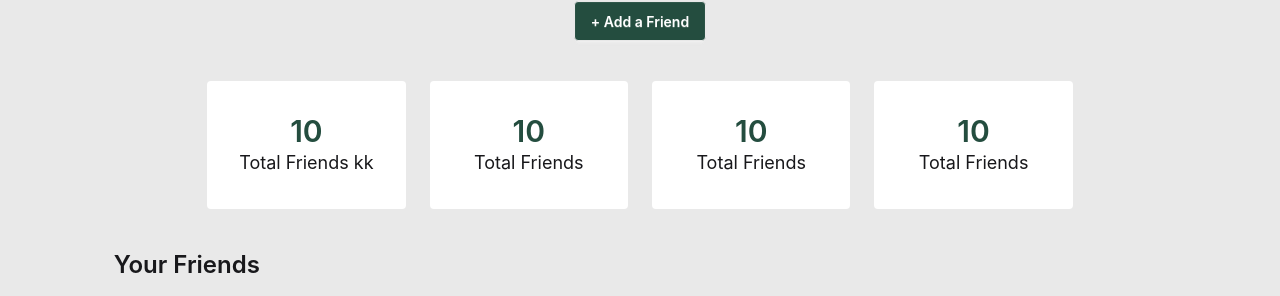
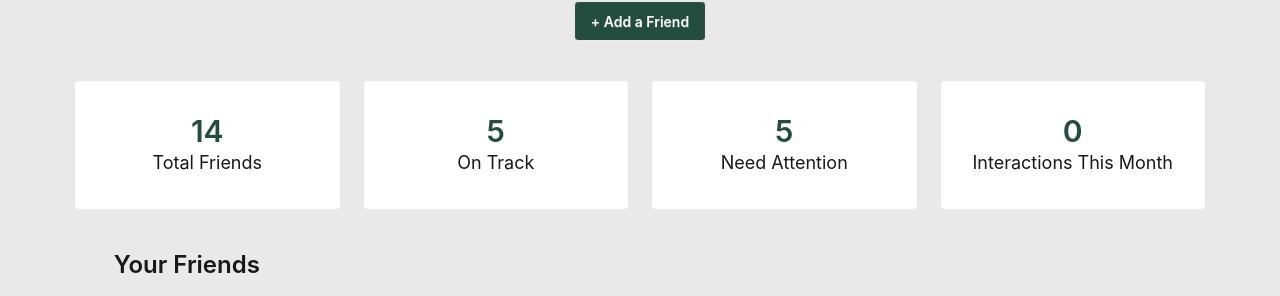
Before and after one commit to nasrullah-nobin/Keen-Keeper-web, a Next.js app: page / in a window 1280 px wide. Shown: the part 256-552 px from the top of the page. Built offline with nearby package versions, Linux system fonts and the light colour scheme.

Commit message:
add monthly interaction filter for timeline

```diff
--- a/package.json
+++ b/package.json
@@ -13,7 +13,9 @@
     "react": "19.2.4",
     "react-dom": "19.2.4",
     "react-icons": "^5.6.0",
-    "react-spinners": "^0.17.0"
+    "react-spinners": "^0.17.0",
+    "react-toastify": "^11.0.5",
+    "recharts": "^3.8.1"
   },
   "devDependencies": {
     "@tailwindcss/postcss": "^4",
--- a/src/Components/Banner/Banner.jsx
+++ b/src/Components/Banner/Banner.jsx
@@ -1,6 +1,28 @@
-import React from "react";
+"use client";
+import React, { useContext } from "react";
+import { FriendContext } from "../FriendsProvider/FriendsProvider";
 
 const Banner = () => {
+  const currentDate = new Date();
+  const currentMonth = currentDate.getMonth();
+  const currentYear = currentDate.getFullYear();
+
+  const { timeline, friends } = useContext(FriendContext);
+
+  const ontrack = friends.filter((t) => t.status === "on-track");
+
+  const needAttention = friends.filter((t) => t.days_since_contact > 14);
+
+  const thisMonthInteractions = timeline.filter((item) => {
+    const itemDate = new Date(item.createdAt);
+    return (
+      itemDate.getMonth() === currentMonth &&
+      itemDate.getFullYear() === currentYear
+    );
+  });
+
+
+
   return (
     <>
       <div className="text-center space-y-3.5 pt-20 pb-10">
@@ -17,20 +39,26 @@ const Banner = () => {
       </div>
       <div className="grid grid-cols-4 gap-6 text-center max-w-7xl mx-auto pb-10">
         <div className="bg-white rounded p-8">
-          <p className="font-semibold text-3xl  text-[#244D3F]">10</p>
-          <h6 className="text-lg font-normal">Total Friends    kk</h6>
-        </div>
-        <div className="bg-white rounded p-8">
-          <p className="font-semibold text-3xl  text-[#244D3F]">10</p>
+          <p className="font-semibold text-3xl  text-[#244D3F]">
+            {friends.length}
+          </p>
           <h6 className="text-lg font-normal">Total Friends</h6>
         </div>
         <div className="bg-white rounded p-8">
-          <p className="font-semibold text-3xl  text-[#244D3F]">10</p>
-          <h6 className="text-lg font-normal">Total Friends</h6>
+          <p className="font-semibold text-3xl  text-[#244D3F]">
+            {ontrack.length}
+          </p>
+          <h6 className="text-lg font-normal">On Track</h6>
         </div>
         <div className="bg-white rounded p-8">
-          <p className="font-semibold text-3xl  text-[#244D3F]">10</p>
-          <h6 className="text-lg font-normal">Total Friends</h6>
+          <p className="font-semibold text-3xl  text-[#244D3F]">
+            {needAttention.length}
+          </p>
+          <h6 className="text-lg font-normal">Need Attention</h6>
+        </div>
+        <div className="bg-white rounded p-8">
+          <p className="font-semibold text-3xl  text-[#244D3F]">{thisMonthInteractions.length}</p>
+          <h6 className="text-lg font-normal">Interactions This Month</h6>
         </div>
       </div>
     </>
--- a/src/Components/FriendsDetails/FriendsDetails.jsx
+++ b/src/Components/FriendsDetails/FriendsDetails.jsx
@@ -7,11 +7,14 @@ import { MdOutlineTextsms } from "react-icons/md";
 import { PiVideoCameraBold } from "react-icons/pi";
 import { RiDeleteBin5Line, RiNotificationSnoozeLine } from "react-icons/ri";
 import { FriendContext } from "../FriendsProvider/FriendsProvider";
+import { toast } from "react-toastify";
 const FriendsDetails = ({ friend }) => {
-
   const { setTimeline } = useContext(FriendContext);
 
-  const clickHandler = (friendId, type) => {
+  const clickHandler = (type) => {
+    type=== 'Call' && toast.success(`You called ${friend.name}`)
+    type=== 'Text' && toast.success(`You sent a message to ${friend.name}`)
+    type=== 'Video' && toast.success(`You had a video call with ${friend.name}`)
     setTimeline((prev) => [
       ...prev,
       {
@@ -20,6 +23,8 @@ const FriendsDetails = ({ friend }) => {
         createdAt: new Date().toLocaleDateString(),
       },
     ]);
+
+
   };
 
   return (
@@ -91,17 +96,23 @@ const FriendsDetails = ({ friend }) => {
           <p className="text-xl font-medium text-[#244D3F]">Quick Check-In</p>
           <div className="flex justify-center items-center gap-6 text-center">
             <div
-              onClick={() => clickHandler(friend.id, "Call")}
+              onClick={() => clickHandler("Call")}
               className="bg-[#E9E9E9] p-4 rounded w-full flex flex-col gap-2 items-center cursor-pointer"
             >
               <IoCall />
               <p>Call</p>
             </div>
-            <div onClick={() => clickHandler(friend.id, "Text")} className="bg-[#E9E9E9] p-4 rounded w-full flex flex-col gap-2 items-center cursor-pointer">
+            <div
+              onClick={() => clickHandler("Text")}
+              className="bg-[#E9E9E9] p-4 rounded w-full flex flex-col gap-2 items-center cursor-pointer"
+            >
               <MdOutlineTextsms />
               <p>Text</p>
             </div>
-            <div onClick={() => clickHandler(friend.id, "Video")} className="bg-[#E9E9E9] p-4 rounded w-full flex flex-col gap-2 items-center cursor-pointer">
+            <div
+              onClick={() => clickHandler("Video")}
+              className="bg-[#E9E9E9] p-4 rounded w-full flex flex-col gap-2 items-center cursor-pointer"
+            >
               <PiVideoCameraBold />
               <p>Video</p>
             </div>
--- a/src/app/layout.js
+++ b/src/app/layout.js
@@ -3,6 +3,7 @@ import "./globals.css";
 import NavBar from "@/Components/NavBar/NavBar";
 import Footer from "@/Components/Footer/Footer";
 import FriendsProvider from "@/Components/FriendsProvider/FriendsProvider";
+import { Bounce, ToastContainer } from "react-toastify";
 
 const geistSans = Geist({
   variable: "--font-geist-sans",
@@ -26,11 +27,24 @@ export default function RootLayout({ children }) {
       className={`${geistSans.variable} ${geistMono.variable} h-full antialiased`}
     >
       <body className="min-h-full flex flex-col bg-[#E9E9E9]">
-      <FriendsProvider>
+        <FriendsProvider>
           <NavBar></NavBar>
-        {children}
-        <Footer></Footer>
-      </FriendsProvider>
+          {children}
+          <Footer></Footer>
+        </FriendsProvider>
+        <ToastContainer
+          position="top-center"
+          autoClose={5000}
+          hideProgressBar={false}
+          newestOnTop={false}
+          closeOnClick={false}
+          rtl={false}
+          pauseOnFocusLoss
+          draggable
+          pauseOnHover
+          theme="light"
+          transition={Bounce}
+        />
       </body>
     </html>
   );
--- a/src/app/stats/page.jsx
+++ b/src/app/stats/page.jsx
@@ -1,11 +1,45 @@
-import React from 'react';
+"use client";
+import { FriendContext } from "@/Components/FriendsProvider/FriendsProvider";
+import React, { useContext } from "react";
+import { Legend, Pie, PieChart, Tooltip } from "recharts";
 
 const StatsPage = () => {
-    return (
-        <div>
-            i am from stats
-        </div>
-    );
+    const {timeline} = useContext(FriendContext)
+    console.log(timeline)
+  const data = [{
+    data: timeline.length, value: timeline.type
+  }];
+  return (
+    <div className="w-7xl mx-auto py-20">
+      <h1 className="font-bold text-5xl">Friendship Analytics</h1>
+
+      <div>
+        <PieChart
+          style={{
+            width: "100%",
+            maxWidth: "500px",
+            maxHeight: "80vh",
+            aspectRatio: 1,
+          }}
+          responsive
+        >
+          <Pie
+            data={data}
+            innerRadius="80%"
+            outerRadius="100%"
+            // Corner radius is the rounded edge of each pie slice
+            cornerRadius="50%"
+            fill="#8884d8"
+            // padding angle is the gap between each pie slice
+            paddingAngle={5}
+            dataKey="value"
+          />
+        <Tooltip />
+        <Legend/>
+        </PieChart>
+      </div>
+    </div>
+  );
 };
 
 export default StatsPage;
```
Also changed, not shown: 1 other file (tests, documents, lock files or other folders). Lines whose indentation alone changed are shown as unchanged.
